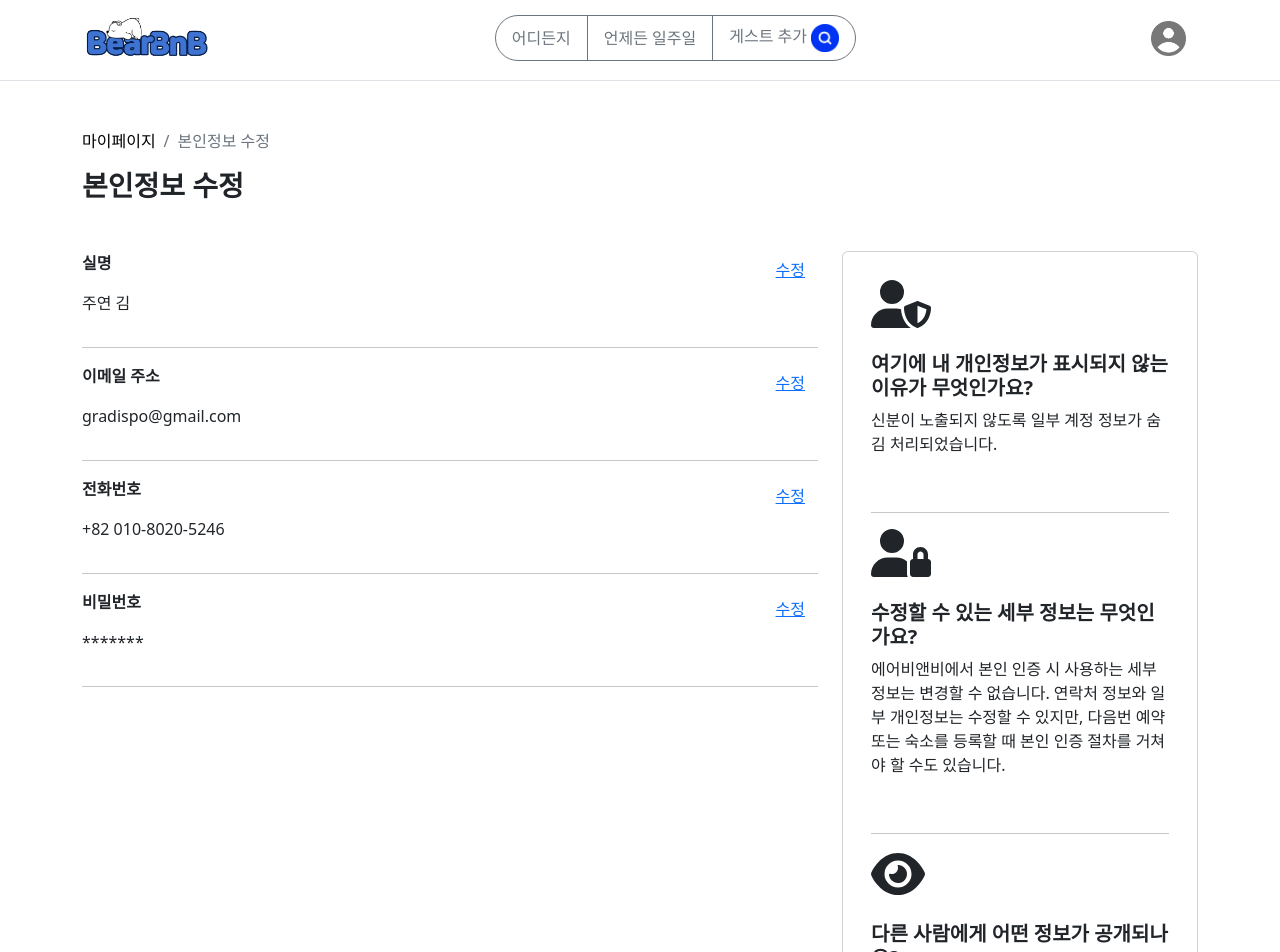
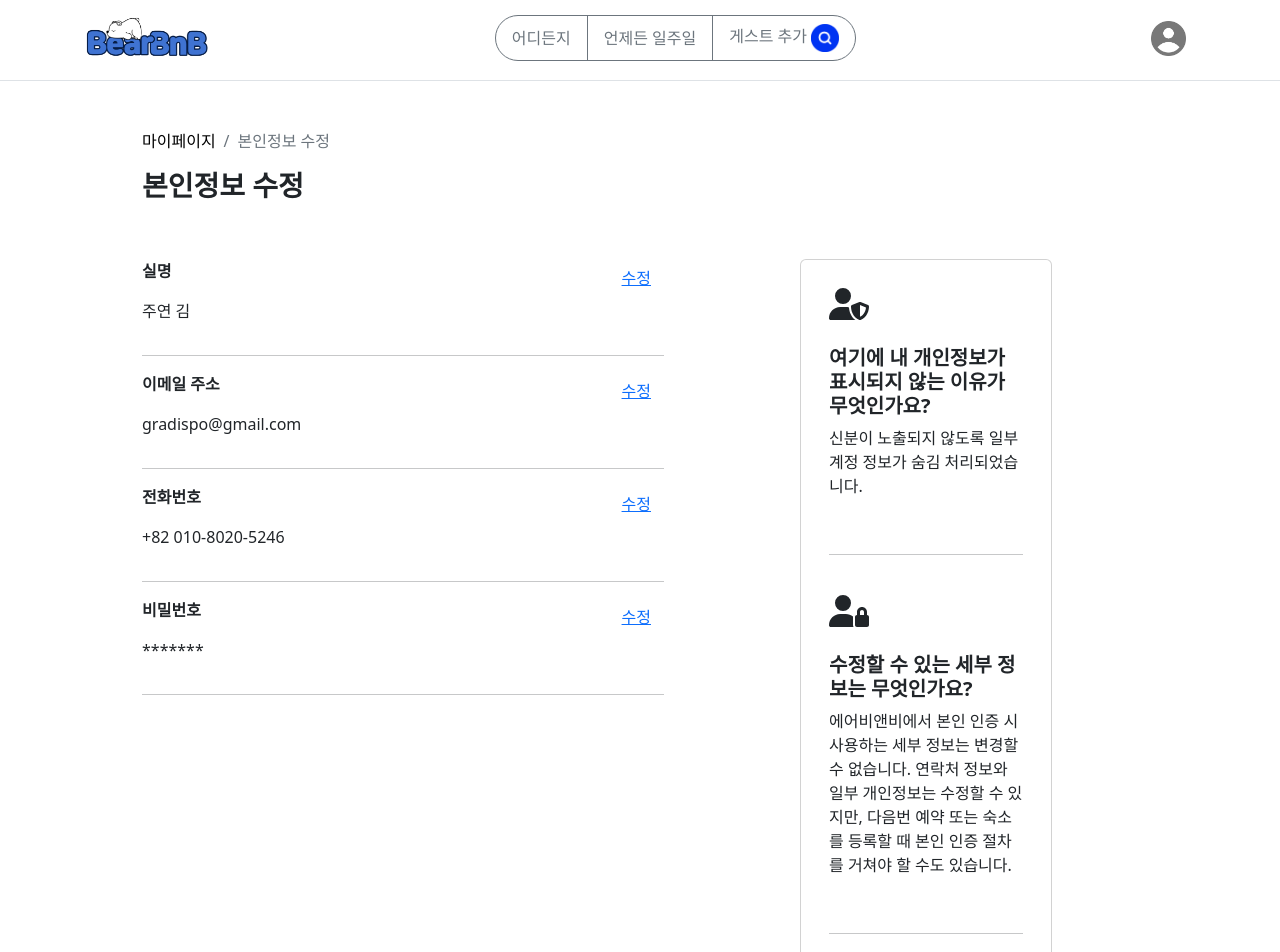
Before and after one commit to BearBnB505/BearBnB, a React (Create React App) app in the folder frontend/: page /members in a window 1280 px wide. Shown: the top 952 px of the page. Built offline with nearby package versions, Linux system fonts and the light colour scheme; what react-native would draw is missing.

Commit message:
레이아웃 수정

```diff
--- a/frontend/src/Header.jsx
+++ b/frontend/src/Header.jsx
@@ -75,6 +75,7 @@ function Header(props) {
                             <DropdownMenu align={"end"}>
                                 <DropdownItem href={"#"}>로그인</DropdownItem>
                                 <DropdownItem href={"#"}>회원가입</DropdownItem>
+                                <DropdownItem href={"/mypage"}>마이페이지</DropdownItem>
                             </DropdownMenu>
                         </Dropdown>
                     </div>
--- a/frontend/src/Mypage/Members.jsx
+++ b/frontend/src/Mypage/Members.jsx
@@ -20,7 +20,7 @@ function Members(props) {
             initial="hidden"
             animate="visible"
             exit="exit" className={"container mt-5 show-center bg-lightRed"}>
-            <div className={"mb-5"}>
+            <div className={"row mb-5 ms-5"}>
                 <Breadcrumb>
                     <Breadcrumb.Item href="/">마이페이지</Breadcrumb.Item>
                     <Breadcrumb.Item active>본인정보 수정</Breadcrumb.Item>
@@ -29,7 +29,7 @@ function Members(props) {
             </div>
 
             <div className={"row"}>
-                <div className={"col-sm-8"}>
+                <div className={"col-sm-6 mx-5 px-4"}>
 
                     <div className={"row d-flex justify-content-between"}>
                         <div className={"col-sm-9"}>
@@ -88,7 +88,10 @@ function Members(props) {
                     <hr/>
                 </div>
 
-                <Aside/>
+                <div className={"col-4 mb-5 px-5"}>
+                    <Aside/>
+                </div>
+
 
             </div>
         </motion.div>
--- a/frontend/src/Mypage/Members/Aside.jsx
+++ b/frontend/src/Mypage/Members/Aside.jsx
@@ -5,35 +5,36 @@ import {faEye, faUserShield, faUserLock} from "@fortawesome/free-solid-svg-icons
 function Aside() {
     return (
         <>
-            <div className={"col-sm-4 d-sm-block"}>
+            <div className={"mx-3 d-sm-block"}>
                 <div className={"card rounded p-1"}>
                     <div className={"card-body text-start"}>
                         <div className={"p-2"}>
                             <p>
-                                <FontAwesomeIcon icon={faUserShield} size="3x"/><br/><br/>
+                                <FontAwesomeIcon icon={faUserShield} size="2x"/><br/><br/>
                                 <h5 className={"fw-bold"}>여기에 내 개인정보가 표시되지 않는 이유가 무엇인가요?</h5>
                                 신분이 노출되지 않도록 일부 계정 정보가 숨김 처리되었습니다.
                             </p>
                             <br/>
                             <hr/>
+                            <br/>
 
                             <p>
-                                <FontAwesomeIcon icon={faUserLock} size="3x"/><br/><br/>
+                                <FontAwesomeIcon icon={faUserLock} size="2x"/><br/><br/>
                                 <h5 className={"fw-bold"}>수정할 수 있는 세부 정보는 무엇인가요?</h5>
                                 에어비앤비에서 본인 인증 시 사용하는 세부 정보는 변경할 수 없습니다. 연락처 정보와 일부 개인정보는 수정할 수 있지만, 다음번 예약 또는 숙소를
                                 등록할 때 본인 인증 절차를 거쳐야 할 수도 있습니다.
                             </p>
+
                             <br/>
                             <hr/>
+                            <br/>
 
                             <p>
-
-                                <FontAwesomeIcon icon={faEye} size="3x"/><br/><br/>
+                                <FontAwesomeIcon icon={faEye} size="2x"/><br/><br/>
                                 <h5 className={"fw-bold"}>다른 사람에게 어떤 정보가 공개되나요?</h5>
                                 에어비앤비는 예약이 확정된 후에만 호스트 및 게스트의 연락처 정보를 공개합니다.
                             </p>
-                            <br/>
-                            <hr/>
+
 
                         </div>
                     </div>
--- a/frontend/src/Mypage/Mypage.jsx
+++ b/frontend/src/Mypage/Mypage.jsx
@@ -31,7 +31,7 @@ function Mypage(props) {
                 <Link className={"col-sm-4"} to={"/bookingConfirm"}><Card id={"4"} icon={faCalendarCheck}
                                                                           title={"예약내역 확인"}
                                                                           content={"내가 예약한 숙박 내역을 확인합니다"}/></Link>
-                <Link className={"col-sm-4"} to={"/bookingCancle"}><Card id={"5"} icon={faCalendarMinus}
+                <Link className={"col-sm-4"} to={"/bookingCancel"}><Card id={"5"} icon={faCalendarMinus}
                                                                          title={"예약취소 확인"}
                                                                          content={"내가 예약 취소한 내역을 확인합니다"}/></Link>
                 <Link className={"col-sm-4"} to={"/members"}><Card id={"6"} icon={faUserCog} title={"호스트"}
```
